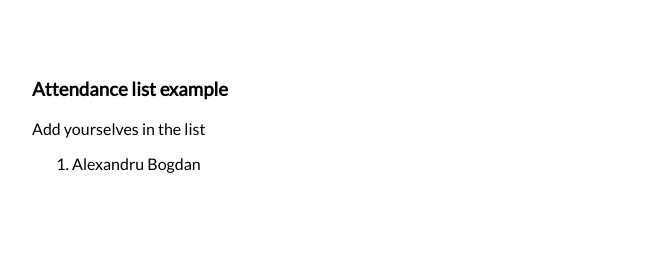
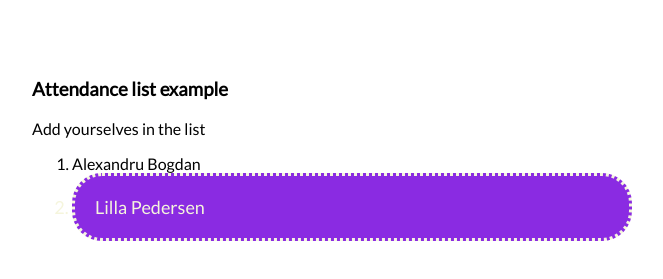
Before and after one commit to afbogdan/mde-fork-test, a plain HTML site: page index.html in a window 1280 px wide. Shown: the part 133-412 px from the top of the page, without its empty margins (308-971 px from the left). Drawn offline with Linux system fonts and the light colour scheme.

Commit message:
Name added to list

```diff
--- a/index.html
+++ b/index.html
@@ -22,6 +22,7 @@
 
     <ol>
       <li>Alexandru Bogdan</li>
+      <li class="lilla">Lilla Pedersen</li>
     </ol>
   </section>
 </body>
--- a/main.css
+++ b/main.css
@@ -10,3 +10,13 @@ body {
 header {
   margin-bottom: 100px;
 }
+
+.lilla {
+  font-size: large;
+  color: beige;
+  background-color: blueviolet;
+  padding: 20px;
+  border-radius: 30px;
+  border-style: dotted;
+  border-color: beige;
+}
```
